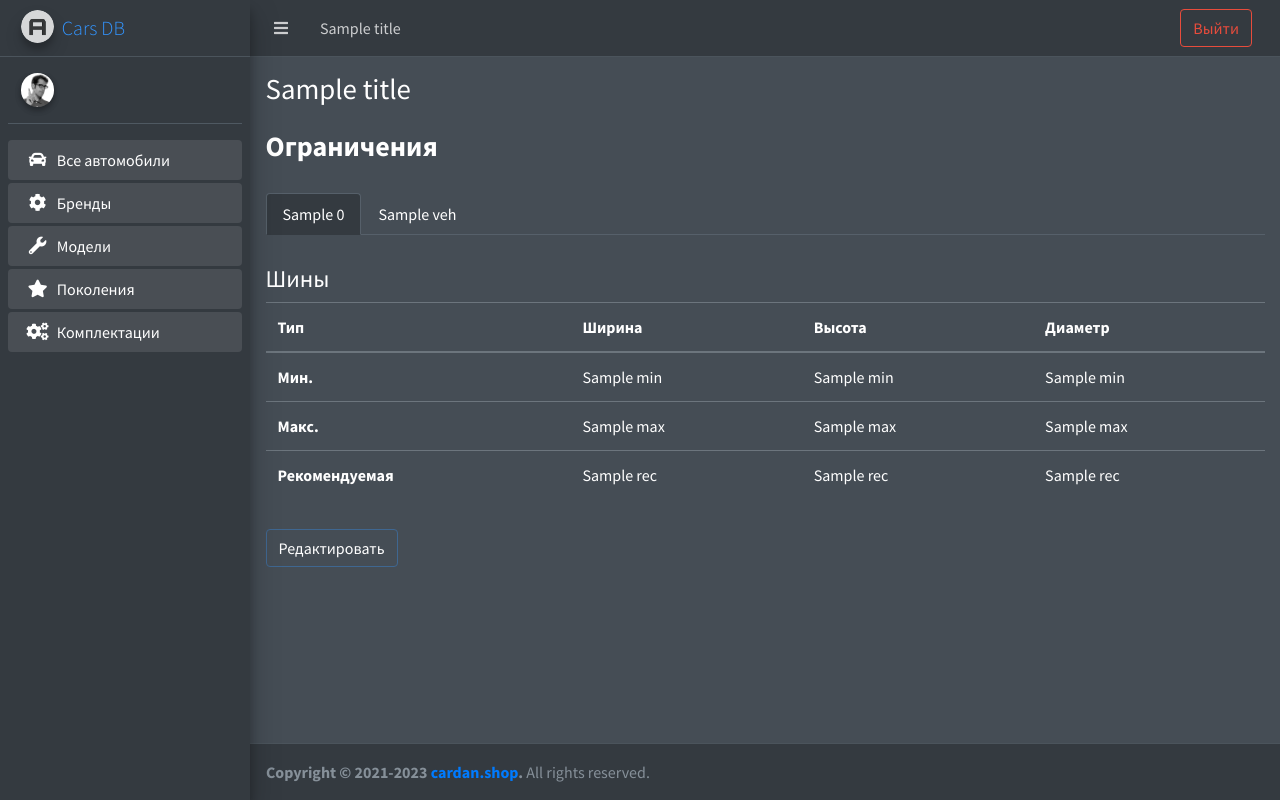
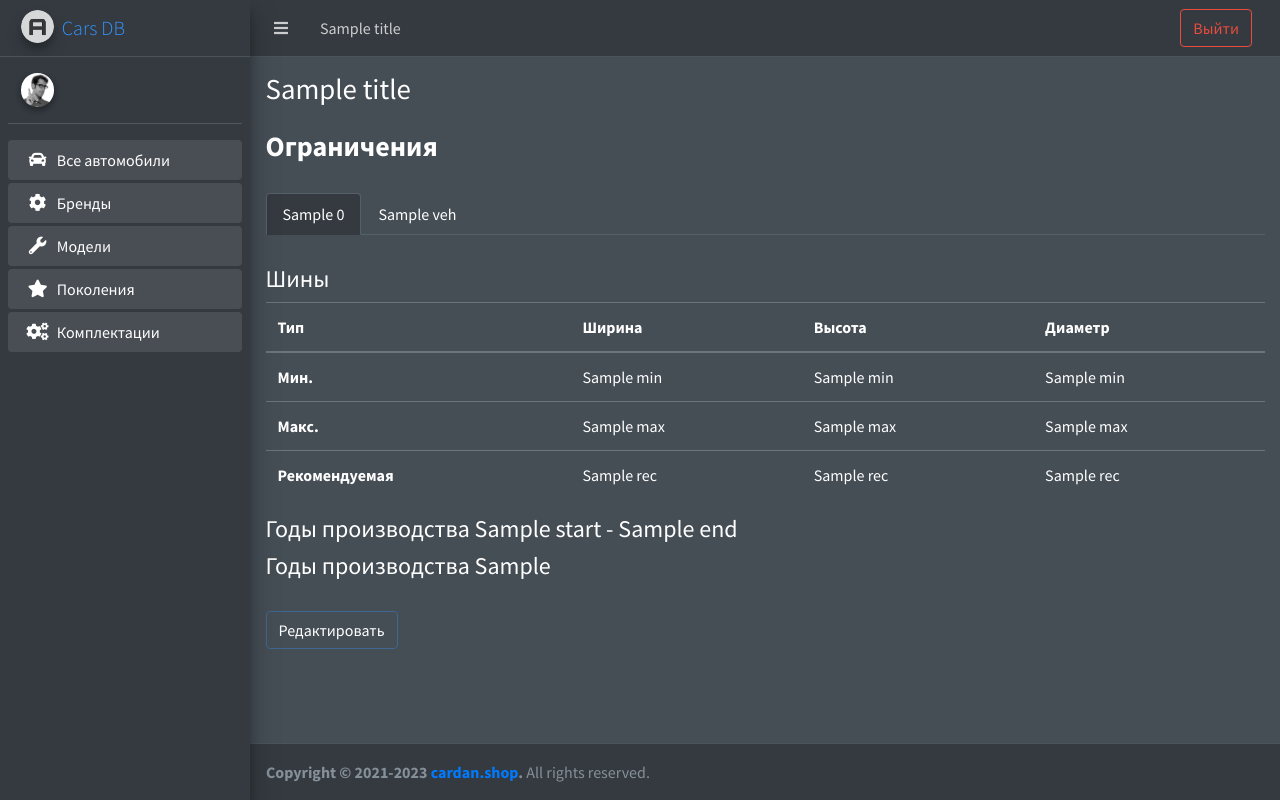
Before and after one commit to Wechnik/db_car_params, a Django app: template core/db_manager/templates/all_car/detail.html in a window 1280 px wide. Run offline with Django 4.2, Linux system fonts and the light colour scheme; the template is opened without the code that fills it: most values are stand-ins (such as "Sample title", 1, 10 or a date in 2020); some libraries are stand-ins or nearby versions.

Commit message:
Раскоментил строки

```diff
--- a/core/db_manager/templates/all_car/detail.html
+++ b/core/db_manager/templates/all_car/detail.html
@@ -58,8 +58,8 @@
                 </tr>
                 </tbody>
             </table>
-{#            <h4>Годы производства {{ vehicle.0.attributes.years_of_production.start }} - {{ vehicle.0.attributes.years_of_production.end }}</h4>#}
-{#            <h4>Годы производства {{ vehicle.0.attributes.years_of_production }}</h4>#}
+            <h4>Годы производства {{ vehicle.0.attributes.years_of_production.start }} - {{ vehicle.0.attributes.years_of_production.end }}</h4>
+            <h4>Годы производства {{ vehicle.0.attributes.years_of_production }}</h4>
         </div>
         {% if vehicle.1 %}
             {% for veh in vehicle|slice:"1:" %}
@@ -95,8 +95,8 @@
                         </tr>
                         </tbody>
                     </table>
-    {#                <h4>Годы производства {{ veh.attributes.years_of_production.start }} - {{ veh.attributes.years_of_production.end }}</h4>#}
-    {#                <h4>Годы производства {{ veh.attributes.years_of_production }}</h4>#}
+                    <h4>Годы производства {{ veh.attributes.years_of_production.start }} - {{ veh.attributes.years_of_production.end }}</h4>
+                    <h4>Годы производства {{ veh.attributes.years_of_production }}</h4>
                 </div>
             {% endfor %}
         {% endif %}
```
